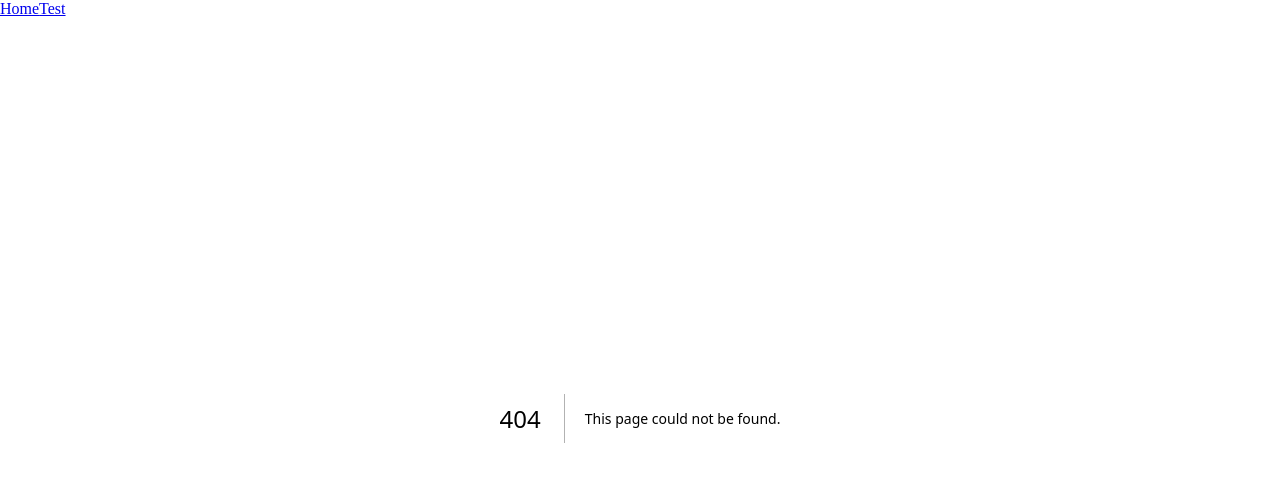
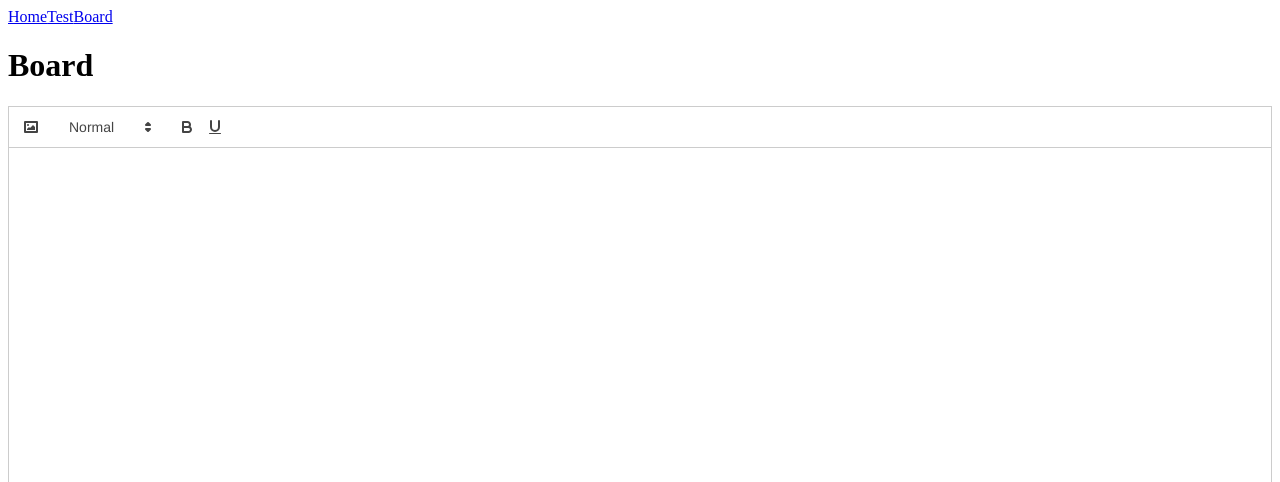
Before and after one commit to fastcampus-711/frontend, a Next.js app: page /board in a window 1280 px wide. Before the commit this address had no page. Shown: the top 482 px of the page. Built offline with nearby package versions, Linux system fonts and the light colour scheme.

Commit message:
feat : 에디터 quill추가

```diff
--- /dev/null
+++ b/app/board/page.tsx
@@ -0,0 +1,30 @@
+"use client"
+
+import { useState } from "react"
+import ReactQuill from "react-quill"
+import "react-quill/dist/quill.snow.css"
+
+export default function Board() {
+  const [content, setContent] = useState("")
+  const modules = {
+    toolbar: {
+      container: [
+        ["image"],
+        [{ header: [1, 2, 3, 4, 5, false] }],
+        ["bold", "underline"]
+      ]
+    }
+  }
+  console.log(content)
+  return (
+    <>
+      <h1>Board</h1>
+      <ReactQuill
+        style={{ height: "600px" }}
+        modules={modules}
+        value={content} // 내용 입력 필드에 기존 내용 표시
+        onChange={setContent} // 내용이 변경될 때 상태 업데이트
+      />
+    </>
+  )
+}
--- a/app/layout.tsx
+++ b/app/layout.tsx
@@ -6,10 +6,11 @@ export default function RootLayout({
   children: React.ReactNode
 }>) {
   return (
-    <html lang="mo">
+    <html lang="ko">
       <body>
         <Link href="/">Home</Link>
         <Link href="/test">Test</Link>
+        <Link href="/board">Board</Link>
         {children}
       </body>
     </html>
--- a/package.json
+++ b/package.json
@@ -11,7 +11,8 @@
   "dependencies": {
     "next": "14.2.3",
     "react": "^18",
-    "react-dom": "^18"
+    "react-dom": "^18",
+    "react-quill": "^2.0.0"
   },
   "devDependencies": {
     "@types/node": "^20",
```
Also changed, not shown: app/test/page.tsx (deleted, +0 -7 lines), 1 other file (tests, documents, lock files or other folders).
